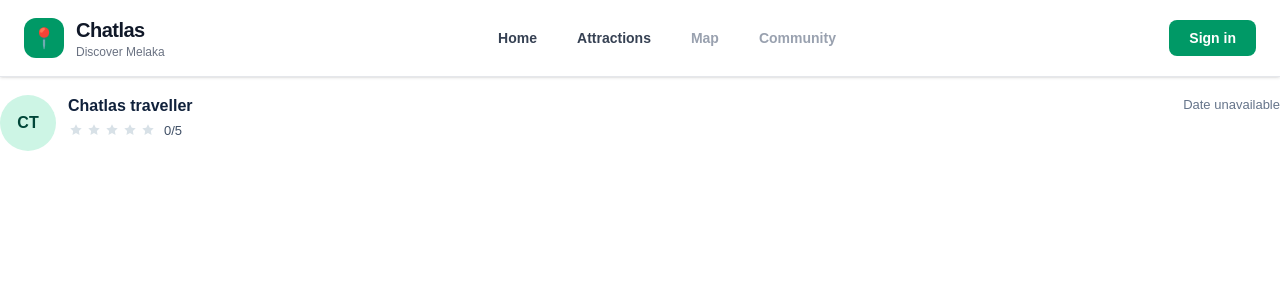
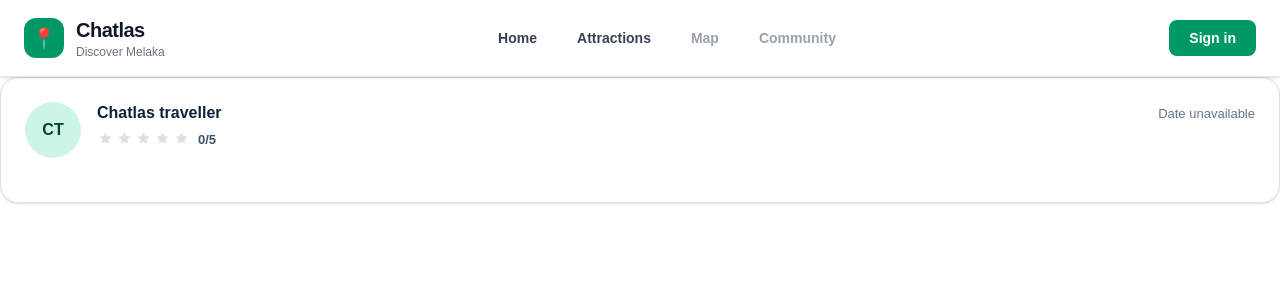
Before and after one commit to ryerelax/Chatlas, a Next.js app: page /test in a window 1280 px wide. Shown: the top 300 px of the page. Built offline with nearby package versions, Linux system fonts and the light colour scheme; no server answers.

Commit message:
make review card beautiful only

```diff
--- a/src/presentation/components/reviews/ReviewCard.js
+++ b/src/presentation/components/reviews/ReviewCard.js
@@ -3,32 +3,33 @@ export default function ReviewCard({ review = {} }) {
   const rating = Number(review.rating) || 0;
 
   return (
-    <article className="bg-white py-[18px]">
-      <div className="flex items-start gap-3">
+    <article className="rounded-[18px] border border-attraction-border bg-white p-[18px] shadow-sm sm:p-6">
+      <div className="flex items-start gap-4">
         {review.userAvatar ? (
           <img
             src={review.userAvatar}
             alt={`${userName}'s profile`}
-            className="h-14 w-14 shrink-0 rounded-full object-cover"
+            className="h-12 w-12 shrink-0 rounded-full object-cover sm:h-14 sm:w-14"
           />
         ) : (
           <div
-            className="flex h-14 w-14 shrink-0 items-center justify-center rounded-full bg-attraction-primary-soft-strong text-base font-semibold text-attraction-primary-dark"
+            className="flex h-12 w-12 shrink-0 items-center justify-center rounded-full bg-attraction-primary-soft-strong text-base font-semibold text-attraction-primary-dark sm:h-14 sm:w-14"
             aria-hidden="true"
           >
             {getInitials(userName)}
           </div>
         )}
 
-        <div className="min-w-0 flex-1 sm:flex sm:items-start sm:justify-between sm:gap-4">
-          <div>
-            <h3 className="text-base font-semibold leading-snug text-attraction-ink">
+        <div className="min-w-0 flex-1">
+          <div className="flex items-start justify-between gap-3">
+            <div className="min-w-0">
+              <h3 className="truncate text-base font-semibold leading-snug text-attraction-ink">
                 {userName}
               </h3>
-            <div className="mt-1 flex items-center gap-2">
+              <div className="mt-1.5 flex flex-wrap items-center gap-2">
                 <div className="flex gap-0.5" aria-hidden="true">
                   {[1, 2, 3, 4, 5].map((star) => (
-                  <svg key={star} width="16" height="16" viewBox="0 0 14 14">
+                    <svg key={star} width="17" height="17" viewBox="0 0 14 14">
                       <path
                         d="M7 1l1.545 3.13L12 4.635l-2.5 2.435.59 3.43L7 8.77l-3.09 1.73.59-3.43L2 4.635l3.455-.505L7 1z"
                         fill={star <= rating ? "#FFAB00" : "#D8E1E7"}
@@ -38,23 +39,25 @@ export default function ReviewCard({ review = {} }) {
                 </div>
                 <span className="sr-only">{rating} out of 5 stars</span>
                 <span
-                className="text-[13px] font-medium text-attraction-body"
+                  className="text-[13px] font-semibold text-attraction-body"
                   aria-hidden="true"
                 >
                   {rating}/5
                 </span>
               </div>
             </div>
+
             <time
               dateTime={review.createdAt}
-            className="mt-1 block text-[13px] font-medium text-attraction-muted sm:mt-0 sm:shrink-0"
+              className="shrink-0 pt-0.5 text-right text-[13px] font-medium text-attraction-muted"
             >
               {formatReviewDate(review.createdAt)}
             </time>
           </div>
         </div>
+      </div>
 
-      <p className="mt-4 whitespace-pre-wrap break-words text-base leading-relaxed text-attraction-body">
+      <p className="mt-5 whitespace-pre-wrap break-words text-base leading-[1.65] text-attraction-body sm:ml-[72px]">
         {review.reviewText}
       </p>
     </article>
--- a/src/presentation/components/reviews/ReviewList.js
+++ b/src/presentation/components/reviews/ReviewList.js
@@ -93,7 +93,7 @@ export default function ReviewList({ attractionId, refreshVersion = 0 }) {
   }
 
   return (
-    <div className="divide-y divide-attraction-divider">
+    <div className="space-y-4">
       {reviews.map((review) => (
         <ReviewCard key={review._id} review={review} />
       ))}
@@ -104,21 +104,29 @@ export default function ReviewList({ attractionId, refreshVersion = 0 }) {
 function ReviewListSkeleton() {
   return (
     <div
-      className="divide-y divide-attraction-divider"
+      className="space-y-4"
       role="status"
       aria-label="Loading reviews"
     >
       {[1, 2].map((item) => (
-        <div key={item} className="animate-pulse py-[18px]">
-          <div className="flex items-start gap-3">
-            <div className="h-14 w-14 shrink-0 rounded-full bg-[#E7ECEF]" />
+        <div
+          key={item}
+          className="animate-pulse rounded-[18px] border border-attraction-border bg-white p-[18px] shadow-sm sm:p-6"
+        >
+          <div className="flex items-start gap-4">
+            <div className="h-12 w-12 shrink-0 rounded-full bg-[#E7ECEF] sm:h-14 sm:w-14" />
             <div className="flex-1">
-              <div className="h-4 w-32 rounded bg-[#E7ECEF]" />
-              <div className="mt-2 h-3 w-44 rounded bg-[#F4F6F7]" />
+              <div className="flex items-start justify-between gap-4">
+                <div>
+                  <div className="h-4 w-32 rounded bg-[#E7ECEF]" />
+                  <div className="mt-2.5 h-3 w-28 rounded bg-[#F4F6F7]" />
+                </div>
+                <div className="h-3 w-20 rounded bg-[#F4F6F7]" />
+              </div>
             </div>
           </div>
-          <div className="mt-4 h-4 w-full rounded bg-[#E7ECEF]" />
-          <div className="mt-2 h-4 w-3/4 rounded bg-[#F4F6F7]" />
+          <div className="mt-5 h-4 rounded bg-[#E7ECEF] sm:ml-[72px]" />
+          <div className="mt-2.5 h-4 w-3/4 rounded bg-[#F4F6F7] sm:ml-[72px]" />
         </div>
       ))}
       <span className="sr-only">Loading reviews...</span>
```
Lines whose indentation alone changed are shown as unchanged.
